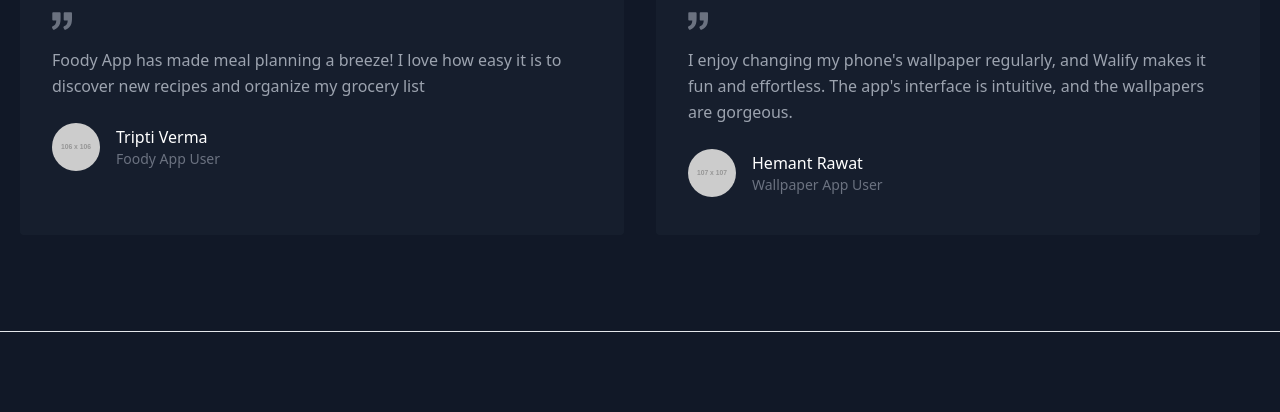
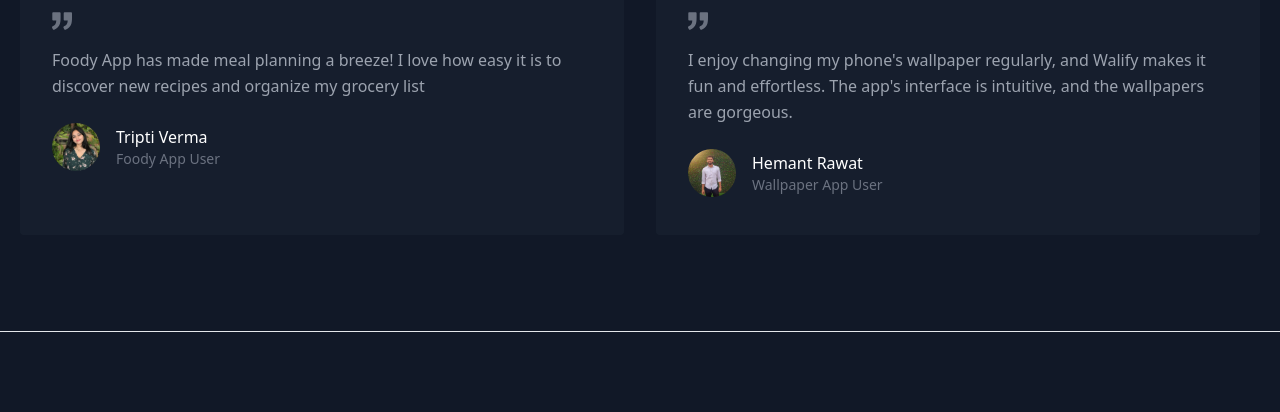
Before and after one commit to aatmikarm/Starm.github.io, a plain HTML site: page index.html in a window 1280 px wide. Shown: the part 4420-4832 px from the top of the page. Drawn offline with nearby package versions, Linux system fonts and the light colour scheme; placeholder pictures from the web are drawn by us.

Commit message:
initial commit

```diff
--- a/index.html
+++ b/index.html
@@ -615,7 +615,7 @@
             </svg>
             <p class="leading-relaxed mb-6">Foody App has made meal planning a breeze! I love how easy it is to discover new recipes and organize my grocery list</p>
             <a class="inline-flex items-center">
-              <img alt="testimonial" src="https://dummyimage.com/106x106" class="w-12 h-12 rounded-full flex-shrink-0 object-cover object-center">
+              <img alt="testimonial" src="assets/img/triptiverma.png" class="w-12 h-12 rounded-full flex-shrink-0 object-cover object-center">
               <span class="flex-grow flex flex-col pl-4">
                 <span class="title-font font-medium text-white">Tripti Verma</span>
                 <span class="text-gray-500 text-sm">Foody App User</span>
@@ -630,7 +630,7 @@
             </svg>
             <p class="leading-relaxed mb-6">I enjoy changing my phone's wallpaper regularly, and Walify makes it fun and effortless. The app's interface is intuitive, and the wallpapers are gorgeous.</p>
             <a class="inline-flex items-center">
-              <img alt="testimonial" src="https://dummyimage.com/107x107" class="w-12 h-12 rounded-full flex-shrink-0 object-cover object-center">
+              <img alt="testimonial" src="assets/img/hemantrawat.png" class="w-12 h-12 rounded-full flex-shrink-0 object-cover object-center">
               <span class="flex-grow flex flex-col pl-4">
                 <span class="title-font font-medium text-white">Hemant Rawat</span>
                 <span class="text-gray-500 text-sm">Wallpaper App User</span>
```
Also changed, not shown: assets/img/hemantrawat.png (added), assets/img/triptiverma.png (added).
